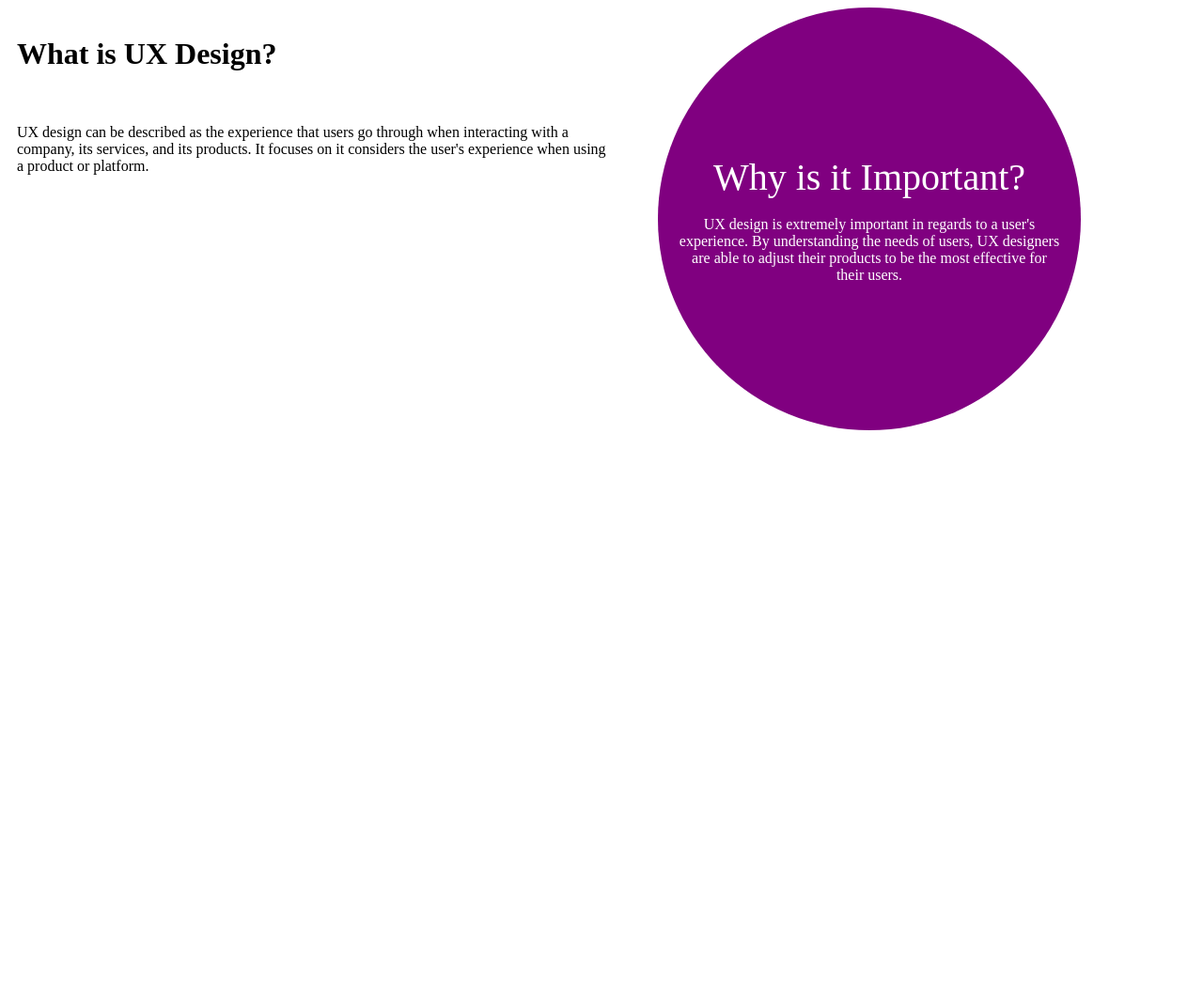
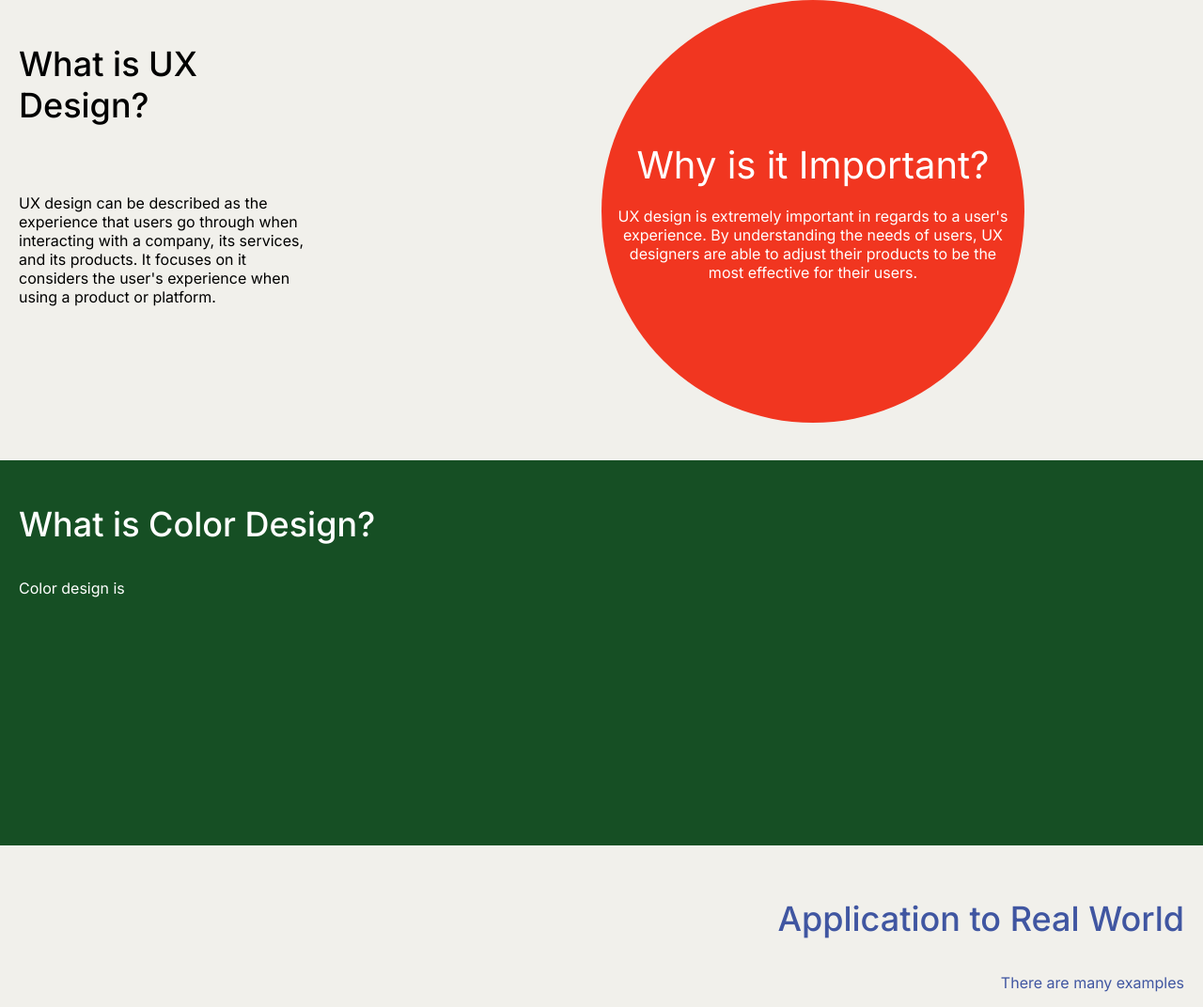
Before and after one commit to lizzieneeley/color-design, a plain HTML site: page index.html in a window 1280 px wide. Shown: the whole page at 94% size. Before the commit the page ends 800 px from the top, so only its background shows below. Drawn offline with Linux system fonts and the light colour scheme.

Commit message:
lots of changes

```diff
--- a/index.html
+++ b/index.html
@@ -1,24 +1,38 @@
 <!DOCTYPE html>
 <head>
     <link rel="stylesheet" href="style.css">
+    <link rel="preconnect" href="https://fonts.googleapis.com">
+<link rel="preconnect" href="https://fonts.gstatic.com" crossorigin>
+<link href="https://fonts.googleapis.com/css2?family=Inter:wght@100..900&display=swap" rel="stylesheet">
 </head>
 <body>
     <div class="row">
         <div class="column left">
-    <h1>What is UX Design?</h1>
+    <p id="uxHead">What is UX Design?</p>
     <br>
-    <p>UX design can be described as the experience that users go through when interacting
-        with a company, its services, and its products. It focuses on  it considers the
-        user's experience when using a product or platform.
-    </p>
-</div>
+        <p>UX design can be described as the experience that users go through when interacting
+            with a company, its services, and its products. It focuses on  it considers the
+            user's experience when using a product or platform.
+        </p>
+    </div>
     <div class="circle ">
 
         <span id="circleTitle">Why is it Important?</span></br>
-    <br> UX design is extremely important in regards to a user's<br>
-    experience. By understanding the needs of users, UX designers<br>
-    are able to adjust their products to be the most effective for<br>
+    <br> UX design is extremely important in regards to a user's
+    experience. By understanding the needs of users, UX designers
+    are able to adjust their products to be the <br>most effective for
     their users.
     </div>
     </div>
+    <br>
+    <br>
+    <div class="colorDesign">
+        <p id="designHead">What is Color Design?</p>
+        <p>Color design is </p>
+    </div>
+    <br>
+    <div class="application">
+        <p id="appHead">Application to Real World</p>
+        <p id="appDesc">There are many examples</p>
+    </div>
   </body>
--- a/style.css
+++ b/style.css
@@ -1,13 +1,20 @@
+body{
+    margin: 0;
+    font-family: inter;
+    background-color: #F1F0EB;
+}
+
 .column {
     float: left;
-    padding: 10px;
+    padding-top: 10px;
+    box-sizing: border-box;
 }
 
 .left {
     width: 50%;
-    padding-right: 50px;
+    padding-right: 300px;
+    padding-left: 20px;
 }
-
 
 
 .row:after {
@@ -23,10 +30,43 @@
     text-align: center;
     vertical-align: middle;
     border-radius: 50%;
-    background: purple;
+    background: #F13620;
     color: white;
 }
 
 #circleTitle{
     font-size: 40px;
 }
+
+.colorDesign{
+    background-color: #164F24;
+    color: white;
+    height: 400px;
+    width: 100vw;
+    padding-left: 20px;
+    padding-top: 10px;
+}
+#uxHead{
+    font-weight: 500;
+    font-size: 36px;
+}
+
+#designHead{
+    font-weight: 500;
+    font-size: 36px;
+}
+#appHead{
+    text-align: right;
+    font-weight: 500;
+    font-size: 36px;
+    color: #4056A1;
+}
+
+#appDesc{
+    text-align: right;
+    color: #4056A1;
+}
+
+.application{
+    padding-right: 20px;
+}
```
Also changed, not shown: goodExamples.html (added, +11 -0 lines).
